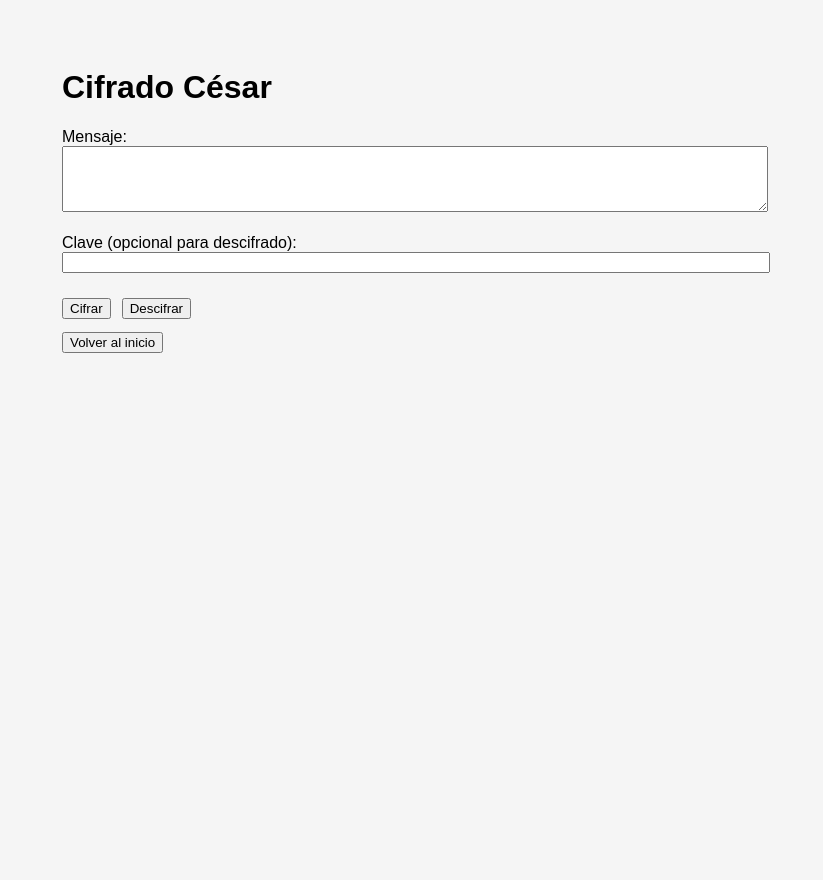
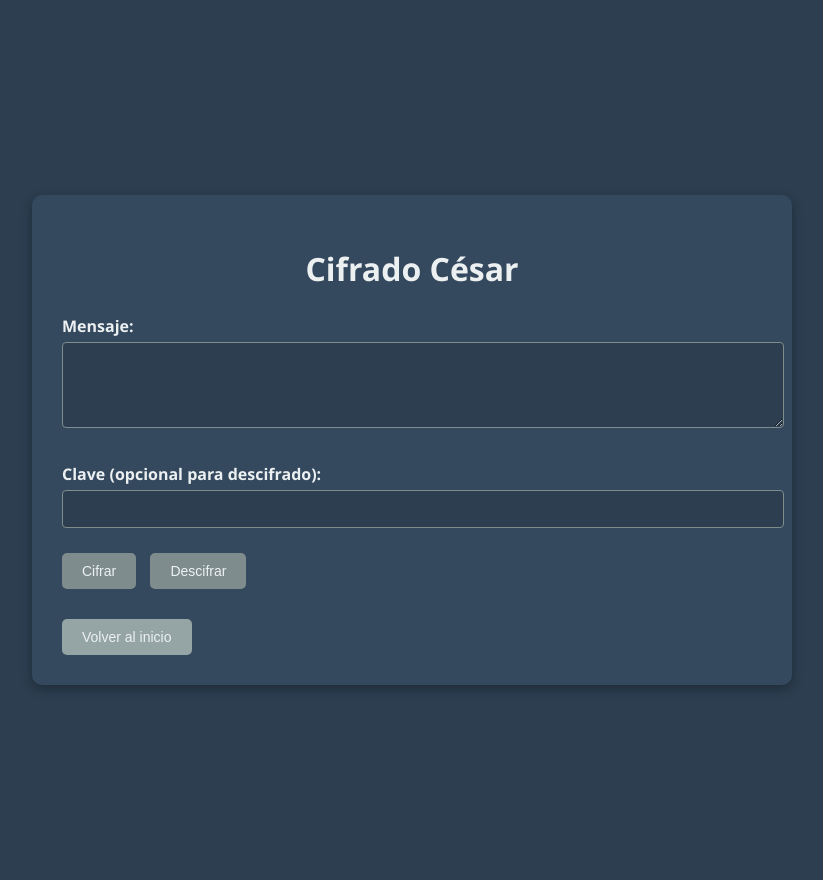
Before and after one commit to JuanGomePer/cifrado-descifrado-cesar-vigerene, a Flask app: page /cesar in a window 1280 px wide. Shown: the whole page, without its empty margins (228-1051 px from the left). Before the commit the page ends 353 px from the top, so only its background shows below. Run offline with Flask 3, Linux system fonts and the light colour scheme.

Commit message:
refactor: update styles and structure for Cesar and Vigenere pages

```diff
--- a/styles.css
+++ /dev/null
@@ -1,14 +0,0 @@
-body {
-    font-family: sans-serif;
-    max-width: 700px;
-    margin: 2em auto;
-    padding: 1em;
-    background-color: #f5f5f5;
-    border-radius: 10px;
-}
-textarea, input {
-    width: 100%;
-}
-button {
-    margin: 0.5em 0.5em 0.5em 0;
-}
--- a/templates/cesar.html
+++ b/templates/cesar.html
@@ -3,20 +3,111 @@
 <head>
     <meta charset="UTF-8">
     <title>Cifrado César Web</title>
-    <link rel="stylesheet" href="/styles.css">
+    <style>
+        body {
+            font-family: 'Segoe UI', Tahoma, Geneva, Verdana, sans-serif;
+            background-color: #2c3e50;
+            margin: 0;
+            padding: 40px;
+            display: flex;
+            justify-content: center;
+            align-items: center;
+            min-height: 100vh;
+            color: #ecf0f1;
+        }
+
+        .container {
+            background-color: #34495e;
+            padding: 30px;
+            border-radius: 10px;
+            box-shadow: 0 4px 12px rgba(0, 0, 0, 0.3);
+            max-width: 700px;
+            width: 100%;
+        }
+
+        h1 {
+            text-align: center;
+            margin-bottom: 25px;
+        }
+
+        form {
+            margin-bottom: 20px;
+        }
+
+        label {
+            font-weight: bold;
+            display: block;
+            margin-top: 15px;
+        }
+
+        textarea, input[type="text"] {
+            width: 100%;
+            padding: 10px;
+            margin-top: 5px;
+            margin-bottom: 15px;
+            border-radius: 4px;
+            border: 1px solid #7f8c8d;
+            background-color: #2c3e50;
+            color: #ecf0f1;
+            font-size: 14px;
+        }
+
+        button {
+            margin-top: 10px;
+            padding: 10px 20px;
+            background-color: #7f8c8d;
+            color: #ecf0f1;
+            border: none;
+            border-radius: 5px;
+            font-size: 14px;
+            cursor: pointer;
+            margin-right: 10px;
+            transition: background-color 0.3s ease;
+        }
+
+        button:hover {
+            background-color: #95a5a6;
+        }
+
+        h3 {
+            margin-top: 30px;
+        }
+
+        ul {
+            list-style-type: none;
+            padding-left: 0;
+        }
+
+        li {
+            padding: 8px;
+            background-color: #2c3e50;
+            border-radius: 3px;
+            margin-bottom: 5px;
+        }
+
+        a button {
+            background-color: #95a5a6;
+        }
+
+        a button:hover {
+            background-color: #7f8c8d;
+        }
+    </style>
 </head>
 <body>
+    <div class="container">
         <h1>Cifrado César</h1>
         <form method="POST">
-        <label>Mensaje:</label><br>
-        <textarea name="mensaje" rows="4" cols="50" required></textarea><br><br>
+            <label>Mensaje:</label>
+            <textarea name="mensaje" rows="4" required></textarea>
 
-        <label>Clave (opcional para descifrado):</label><br>
-        <input type="text" name="clave"><br><br>
+            <label>Clave (opcional para descifrado):</label>
+            <input type="text" name="clave">
 
             <button type="submit" name="accion" value="cifrar">Cifrar</button>
             <button type="submit" name="accion" value="descifrar">Descifrar</button>
         </form>
+
         <a href="/"><button>Volver al inicio</button></a>
 
         {% if resultado %}
@@ -32,5 +123,6 @@
                 {% endfor %}
             </ul>
         {% endif %}
+    </div>
 </body>
 </html>
```
Also changed, not shown: templates/index.html (+54 -4 lines), templates/vigerene.html (+40 -4 lines). Lines whose indentation alone changed are shown as unchanged.
